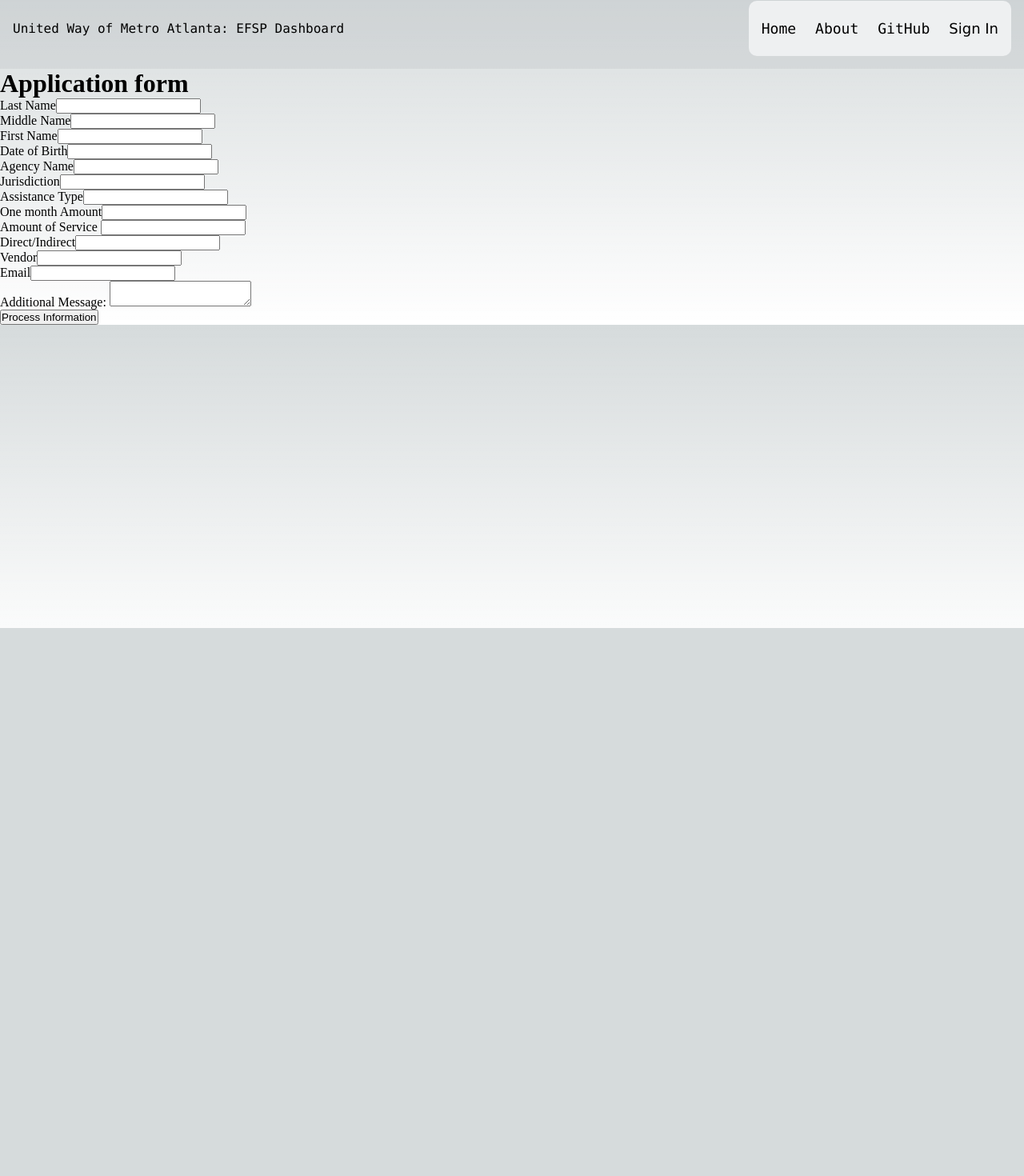
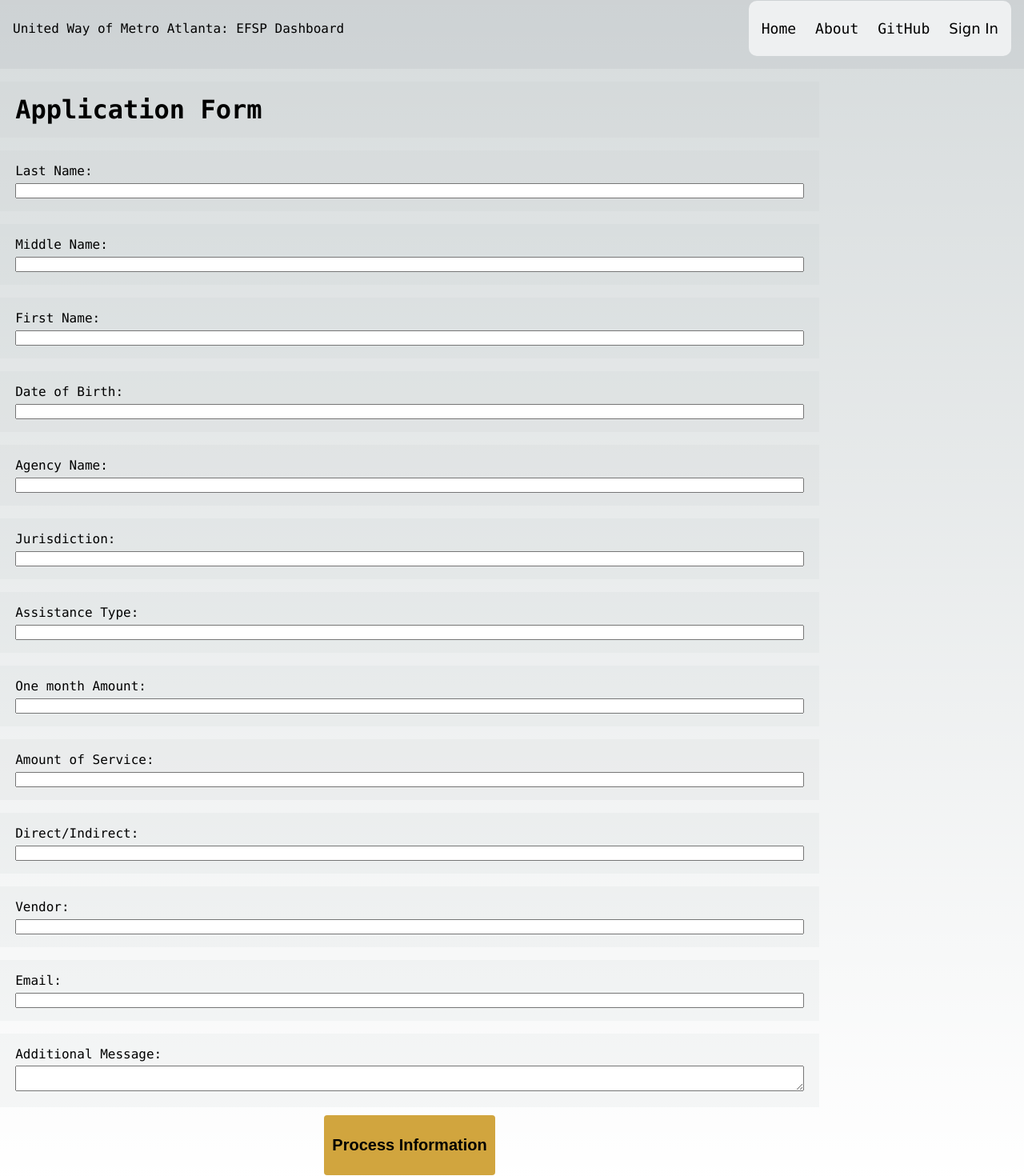
Before and after one commit to AndrewSpittlemeister/c4g-efsp-front-end, a Next.js app: page /form in a window 1280 px wide. Shown: the part 15-1485 px from the top of the page at 80% size. Before the commit the page ends 800 px from the top, so only its background shows below. Built offline with nearby package versions, Linux system fonts and the light colour scheme; no server answers.

Commit message:
CSS for form page + allow input on all forms now

```diff
--- a/pages/form.js
+++ b/pages/form.js
@@ -1,3 +1,4 @@
+import styles from '@/styles/Home.module.css'
 import React, { useState } from "react"
 
 export default function Contact() {
@@ -63,78 +64,104 @@ export default function Contact() {
   }
 
   return (
-    <div>
-      <h1>Application form</h1>
+    <div style={{width: '80%', minWidth: "250px"}}>
+      <div className={styles.container}><h1>Application Form</h1></div>
       {formSuccess ?
-        <div>{formSuccessMessage}</div>
+        <div className={styles.container}>{formSuccessMessage}</div>
         :
-        <form method="POST" action="https://www.formbackend.com/f/664decaabbf1c319" onSubmit={submitForm}>
-        <div>
-          <label>Last Name</label>
-          <input type="text" name="lastname" onChange={handleInput} value={formData.lastname} />
-        </div>
-
-        <div>
-            <label>Middle Name</label>
-            <input type="text" name="middlename" onChange={handleInput} value={formData.middlename} />
+        <form method="POST" action="https://www.formbackend.com/f/664decaabbf1c319" onSubmit={submitForm} style={{overflow: 'hidden'}}>
+          <div className={styles.container}>
+            <label>Last Name: </label>
+            <span style={{display: "block", overflow: "hidden", marginTop: "5px"}}>
+              <input type="text" name="lastname" style={{width: '100%'}} onChange={handleInput} value={formData.lastname} />
+            </span>
           </div>
 
-          <div>
-            <label>First Name</label>
-            <input type="text" name="firstname" onChange={handleInput} value={formData.firstname} />
+          <div className={styles.container}>
+            <label>Middle Name: </label>
+            <span style={{display: "block", overflow: "hidden", marginTop: "5px"}}>
+              <input type="text" name="middlename" style={{width: '100%'}} onChange={handleInput} value={formData.middlename} />
+            </span>
           </div>
 
-          <div>
-            <label>Date of Birth</label>
-            <input type="text" name="dob" onChange={handleInput} value={formData.dob} />
+          <div className={styles.container}>
+            <label>First Name: </label>
+            <span style={{display: "block", overflow: "hidden", marginTop: "5px"}}>
+              <input type="text" name="firstname" style={{width: '100%'}} onChange={handleInput} value={formData.firstname} />
+            </span>
           </div>
 
-          <div>
-            <label>Agency Name</label>
-            <input type="text" name="agencyname" onChange={handleInput} value={formData.agencyname} />
+          <div className={styles.container}>
+            <label>Date of Birth: </label>
+            <span style={{display: "block", overflow: "hidden", marginTop: "5px"}}>
+              <input type="text" name="dob" style={{width: '100%'}} onChange={handleInput} value={formData.dob} />
+            </span>
           </div>
 
-          <div>
-            <label>Jurisdiction</label>
-            <input type="text" name="jurisdiction" onChange={handleInput} value={formData.jurisdiction} />
+          <div className={styles.container}>
+            <label>Agency Name: </label>
+            <span style={{display: "block", overflow: "hidden", marginTop: "5px"}}>
+              <input type="text" name="agencyname" style={{width: '100%'}} onChange={handleInput} value={formData.agencyname} />
+            </span>
           </div>
 
-          <div>
-            <label>Assistance Type</label>
-            <input type="text" name="assistancetype" onChange={handleInput} value={formData.assistancetype} />
+          <div className={styles.container}>
+            <label>Jurisdiction: </label>
+            <span style={{display: "block", overflow: "hidden", marginTop: "5px"}}>
+              <input type="text" name="jurisdiction" style={{width: '100%'}} onChange={handleInput} value={formData.jurisdiction} />
+            </span>
           </div>
 
-          <div>
-            <label>One month Amount</label>
-            <input type="text" name="onemonthamt" onChange={handleInput} value={formData.onemonthamt} />
+          <div className={styles.container}>
+            <label>Assistance Type: </label>
+            <span style={{display: "block", overflow: "hidden", marginTop: "5px"}}>
+              <input type="text" name="assistancetype" style={{width: '100%'}} onChange={handleInput} value={formData.assistancetype} />
+            </span>
           </div>
 
-          <div>
-            <label>Amount of Service </label>
-            <input type="text" name="serviceamt" onChange={handleInput} value={formData.serviceamt} />
+          <div className={styles.container}>
+            <label>One month Amount: </label>
+            <span style={{display: "block", overflow: "hidden", marginTop: "5px"}}>
+              <input type="text" name="onemonthamt" style={{width: '100%'}} onChange={handleInput} value={formData.onemonthamt} />
+            </span>
           </div>
 
-          <div>
-            <label>Direct/Indirect</label>
-            <input type="text" name="directIndirect" onChange={handleInput} value={formData.directIndirect} />
+          <div className={styles.container}>
+            <label>Amount of Service: </label>
+            <span style={{display: "block", overflow: "hidden", marginTop: "5px"}}>
+              <input type="text" name="serviceamt" style={{width: '100%'}} onChange={handleInput} value={formData.serviceamt} />
+            </span>
           </div>
 
-          <div>
-            <label>Vendor</label>
-            <input type="text" name="vendor" onChange={handleInput} value={formData.vendor} />
+          <div className={styles.container}>
+            <label>Direct/Indirect: </label>
+            <span style={{display: "block", overflow: "hidden", marginTop: "5px"}}>
+              <input type="text" name="directIndirect" style={{width: '100%'}} onChange={handleInput} value={formData.directIndirect} />
+            </span>
           </div>
 
-          <div>
-            <label>Email</label>
-            <input type="text" name="email" onChange={handleInput} value={formData.email} />
+          <div className={styles.container}>
+            <label>Vendor: </label>
+            <span style={{display: "block", overflow: "hidden", marginTop: "5px"}}>
+              <input type="text" name="vendor" style={{width: '100%'}} onChange={handleInput} value={formData.vendor} />
+            </span>
           </div>
 
-          <div>
-            <label>Additional Message: </label>
-            <textarea name="message" onChange={handleInput} value={formData.message}></textarea>
+          <div className={styles.container}>
+            <label>Email: </label>
+            <span style={{display: "block", overflow: "hidden", marginTop: "5px"}}>
+              <input type="text" name="email" style={{width: '100%'}} onChange={handleInput} value={formData.email} />
+            </span>
           </div>
 
-          <button type="submit">Process Information</button>
+          <div className={styles.container}>
+            <label>Additional Message: </label>
+            <span style={{display: "block", overflow: "hidden", marginTop: "5px"}}>
+              <textarea name="message" style={{width: '100%'}} onChange={handleInput} value={formData.message}></textarea>
+            </span>
+          </div>
+
+          <button className={styles.button} style={{marginTop: '10px', marginBottom: "10px"}} type="submit">Process Information</button>
         </form>
       }
     </div>
```
